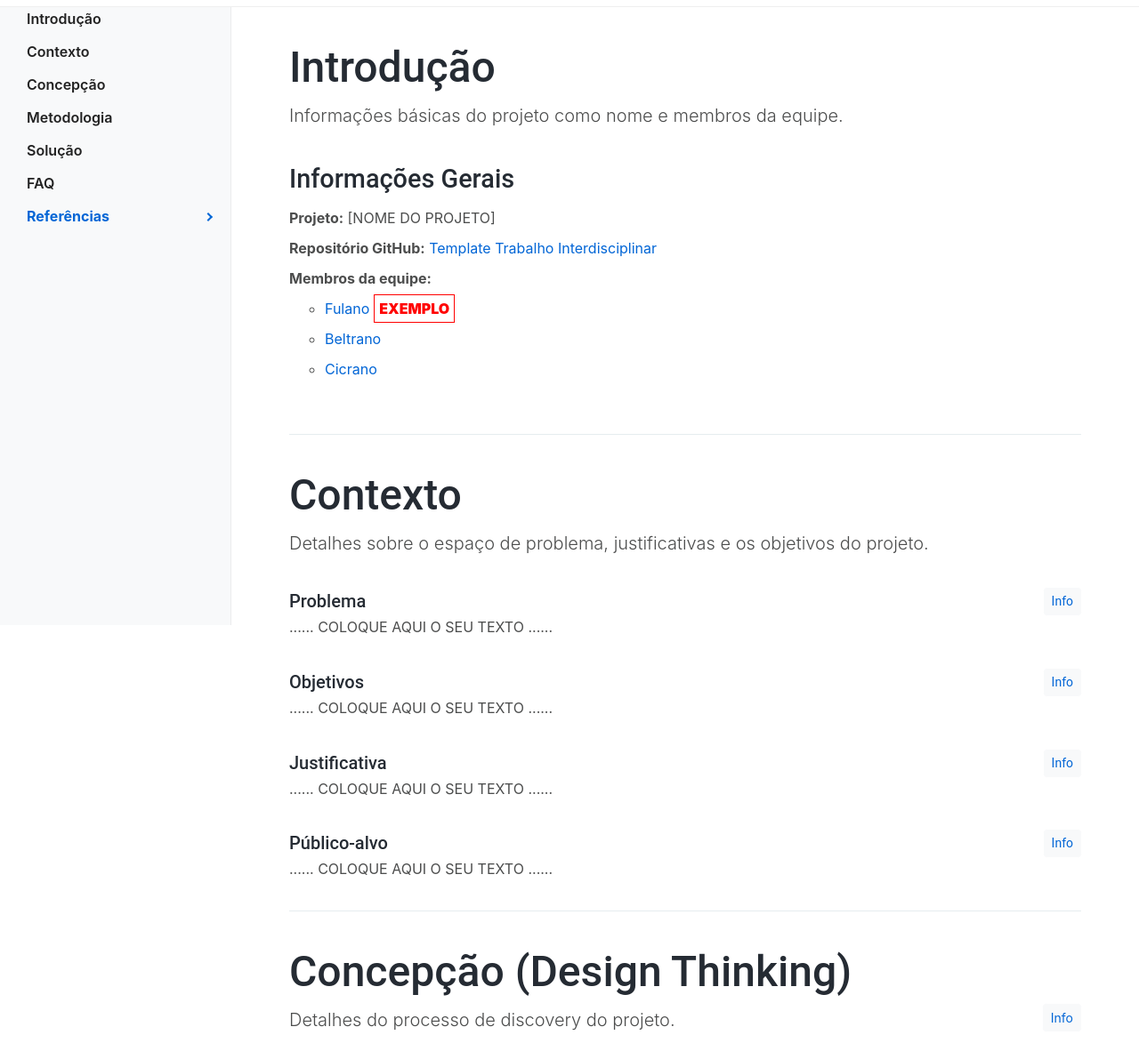
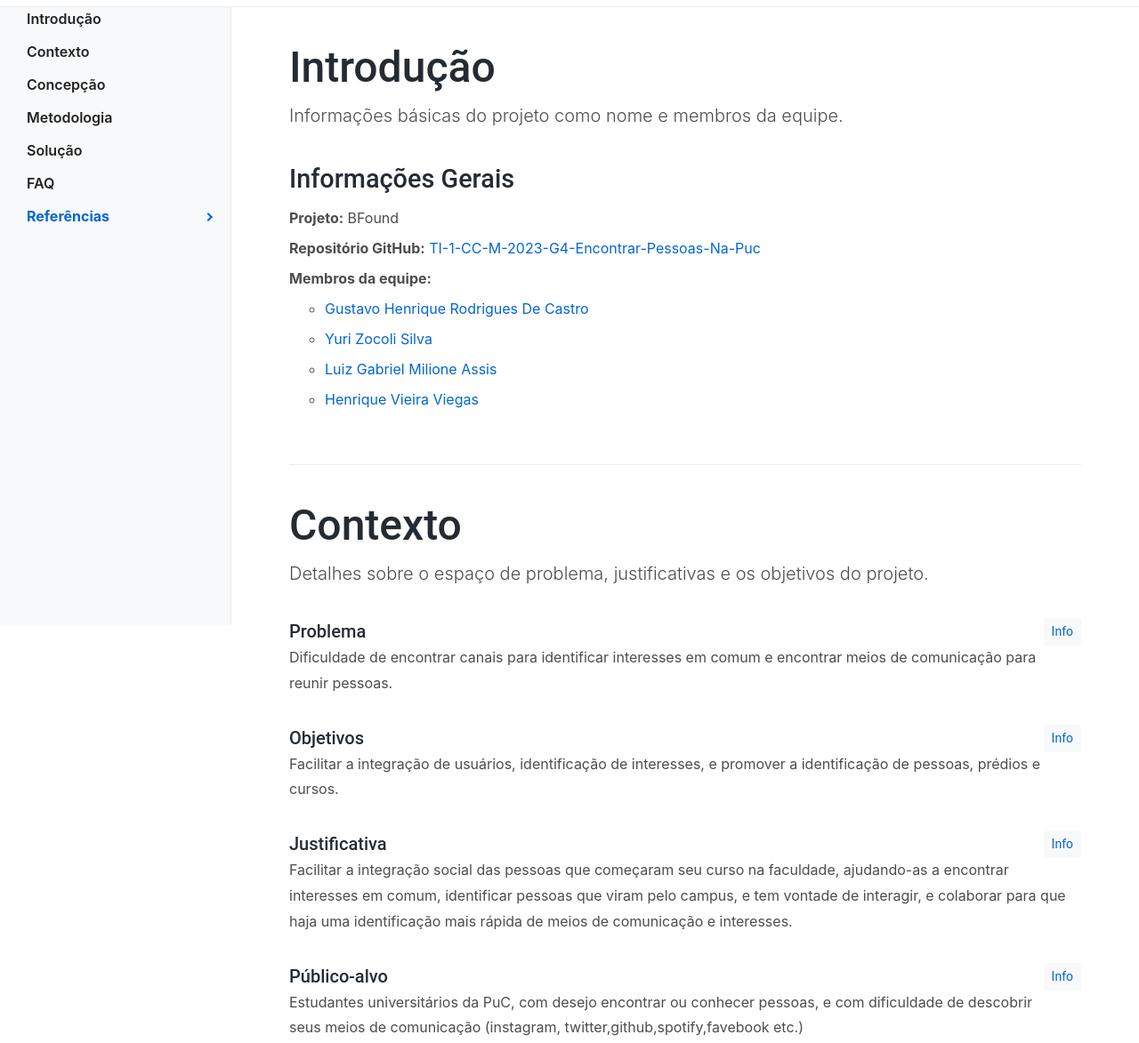
Before and after one commit to ICEI-PUC-Minas-PMGCC-TI/ti-1-pmg-cc-m-20232-g4-encontrar-pessoas-na-puc, a plain HTML site: page docs/index.html in a window 1280 px wide. Shown: the part 97-1270 px from the top of the page at 89% size. Drawn offline with Linux system fonts and the light colour scheme.

Commit message:
commit 4

```diff
--- a/docs/index.html
+++ b/docs/index.html
@@ -101,14 +101,15 @@
               <div class="row">
                 <div class="col-12">
                   <ul class="list-unstyled">
-                    <li><strong>Projeto:</strong> [NOME DO PROJETO]</li>
-                    <li><strong>Repositório GitHub:</strong> <a href="https://github.com/WebTech-PUC-Minas/ti1-template">Template Trabalho Interdisciplinar</a>
+                    <li><strong>Projeto:</strong> BFound</li>
+                    <li><strong>Repositório GitHub:</strong> <a href="https://github.com/ICEI-PUC-Minas-PMGCC-TI/ti-1-pmg-cc-m-20232-g4-encontrar-pessoas-na-puc">TI-1-CC-M-2023-G4-Encontrar-Pessoas-Na-Puc</a>
                     </li>
                     <li><strong>Membros da equipe:</strong>
                       <ul>
-                        <li><a href="https://github.com/fulano">Fulano</a><span class="exemplo">EXEMPLO</span></li>
-                        <li><a href="https://github.com/beltrano">Beltrano</a></li>
-                        <li><a href="https://github.com/cicrano">Cicrano</a></li>
+                        <li><a href="https://github.com/guguh1612">Gustavo Henrique Rodrigues De Castro</a></li>
+                        <li><a href="https://github.com/yurizocoli">Yuri Zocoli Silva</a></li>
+                        <li><a href="https://github.com/luizmilione">Luiz Gabriel Milione Assis</a></li>
+                        <li><a href="https://github.com/henriquevieiraviegas">Henrique Vieira Viegas</a></li>
                       </ul>
                     </li>
                   </ul>
@@ -129,7 +130,7 @@
               <div class="alert alert-warning collapse" role="alert" id="collapseProblema">
                 Nesse momento você deve apresentar o problema que a sua aplicação deve resolver. No entanto, não é a hora de comentar sobre a aplicação. Descreva também o contexto em que essa aplicação será usada, se houver: empresa, tecnologias, etc. Novamente, descreva apenas o que de fato existir, pois ainda não é a hora de apresentar requisitos detalhados ou projetos.
               </div>
-              <p>......  COLOQUE AQUI O SEU TEXTO ......</p>
+              <p>Dificuldade de encontrar canais para identificar interesses em comum e encontrar meios de comunicação para reunir pessoas.</p>
             </section>
 
             <section>
@@ -138,7 +139,7 @@
               <div class="alert alert-warning collapse" role="alert" id="collapseObjetivos">
                 Aqui você deve descrever os objetivos do trabalho indicando que o objetivo geral é desenvolver um software para solucionar o problema apresentado acima. Apresente também alguns (pelo menos 2) objetivos específicos dependendo de onde você vai querer concentrar a sua prática investigativa, ou como você vai aprofundar no seu trabalho.
               </div>
-              <p>......  COLOQUE AQUI O SEU TEXTO ......</p>
+              <p>Facilitar a integração de usuários, identificação de interesses, e promover a identificação de pessoas, prédios e cursos. </p>
             </section>
 
             <section>
@@ -147,7 +148,7 @@
               <div class="alert alert-warning collapse" role="alert" id="collapseJustificativa">
                 Descreva a importância ou a motivação para trabalhar com esta aplicação que você escolheu. Indique as razões pelas quais você escolheu seus objetivos específicos ou as razões para aprofundar em certos aspectos do software. O grupo de trabalho pode fazer uso de questionários, entrevistas e dados estatísticos, que podem ser apresentados, com o objetivo de esclarecer detalhes do problema que será abordado pelo grupo.
               </div>
-              <p>......  COLOQUE AQUI O SEU TEXTO ......</p>
+              <p>Facilitar a integração social das pessoas que começaram seu curso na faculdade, ajudando-as a encontrar interesses em comum, identificar pessoas que viram pelo campus, e tem vontade de interagir, e colaborar para que haja uma identificação mais rápida de meios de comunicação e interesses.</p>
             </section>
 
             <section>
@@ -157,7 +158,7 @@
                 Descreva quem serão as pessoas que usarão a sua aplicação indicando os diferentes perfis. O objetivo aqui não é definir quem serão os clientes ou quais serão os papéis dos usuários na aplicação. A ideia é, dentro do possível, conhecer um pouco mais sobre o perfil dos usuários: conhecimentos prévios, relação com a tecnologia, relações hierárquicas, etc.
                 Adicione informações sobre o público-alvo por meio de uma descrição textual, ou diagramas de personas, mapa de stakeholders, ou como o grupo achar mais conveniente.
               </div>
-              <p>......  COLOQUE AQUI O SEU TEXTO ......</p>
+              <p>Estudantes universitários da PuC, com desejo encontrar ou conhecer pessoas, e com dificuldade de descobrir seus meios de comunicação (instagram, twitter,github,spotify,favebook etc.)</p>
             </section>
 
           </section>
@@ -180,8 +181,8 @@
               <div class="alert alert-warning collapse" role="alert" id="collapseProcesso">
                 <p>Apresente o processo de Design Thinking realizado pelo grupo e documentado por meio do software Miro. No documento apresentado, devem ser incluídos: (1) a matriz CSD, (2) o mapa de stakeholders, (3) as personas, (4) as respectivas propostas de valor e (5) o processo de ideação identificando as ideias levantadas e sua priorização.</p>
               </div>
-              <object data="assets/files/processo-dt.pdf" type="application/pdf" width="100%" height="500px">
-                <p>Não foi possível apresentar o arquivo PDF. Faça o download e abra no seu computador: <a href="/assets/files/processo-dt.pdf">Download</a></p>
+              <object data="assets/files/Miro.pdf" type="application/pdf" width="100%" height="500px">
+                <p>Não foi possível apresentar o arquivo PDF. Faça o download e abra no seu computador: <a href="/assets/files/Miro.pdf">Download</a></p>
               </object>
             </section>
 
@@ -514,12 +515,12 @@
                     <tr>
                         <td>Processo de Design Thinking</td>
                         <td>Miro</td>
-                        <td><a href="https://miro.com/XXXXXXX">https://miro.com/XXXXXXX</a><span class="exemplo">EXEMPLO</span></td>
+                        <td><a href="https://miro.com/app/board/uXjVMoGWoEE=/?share_link_id=505553372638">https://miro.com/app/board/uXjVMoGWoEE=/?share_link_id=505553372638</a></td>
                     </tr>
                     <tr>
                         <td>Repositório de código</td>
                         <td>GitHub</td>
-                        <td><a href="https://github.com/XXXXXXX">https://github.com/XXXXXXX</a><span class="exemplo">EXEMPLO</span></td>
+                        <td><a href="https://github.com/ICEI-PUC-Minas-PMGCC-TI/ti-1-pmg-cc-m-20232-g4-encontrar-pessoas-na-puc">https://github.com/ICEI-PUC-Minas-PMGCC-TI/ti-1-pmg-cc-m-20232-g4-encontrar-pessoas-na-puc</a></td>
                     </tr>
                     <tr>
                         <td>Hospedagem do site</td>
@@ -542,6 +543,7 @@
               </p>
               <div class="alert alert-warning collapse" role="alert" id="collapsePapeis">
                 <p>Apresente a divisão de papéis e tarefas entre os membros do grupo. Informe quem é o Scrum Master, o Product Owner e os desenvolvedores. Informe também quem é o responsável pela documentação do projeto.</p>
+                <p>Scrum Master:Yuri Zocoli Silva, Responsável pela documentação do projeto: Gustavo Henrique Rodrigues De Castro, Desenvolvedores: Gustavo Henrique Rodrigues De Castro, Bruno Soares Junqueira, Luiz Gabriel Milione Assis. </p>
                 <p>Apresente o quadro de gerenciamento do time (Kanban), seu formato e as experiências na utilização dessa ferramenta (GitHub Projects) </p>
               </div>
               <p>......  COLOQUE AQUI O SEU TEXTO ......</p>
```
Also changed, not shown: 1 other file.
